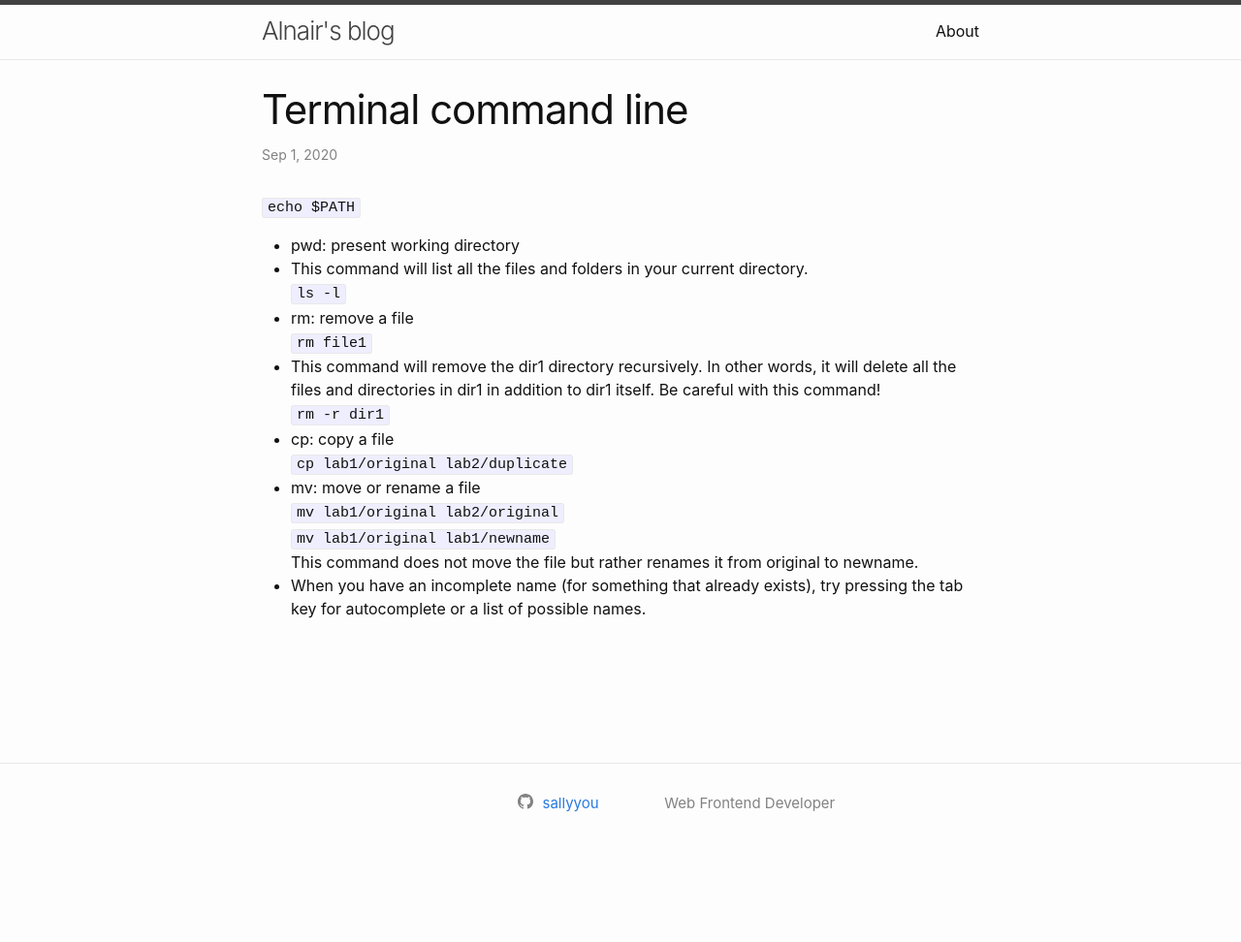
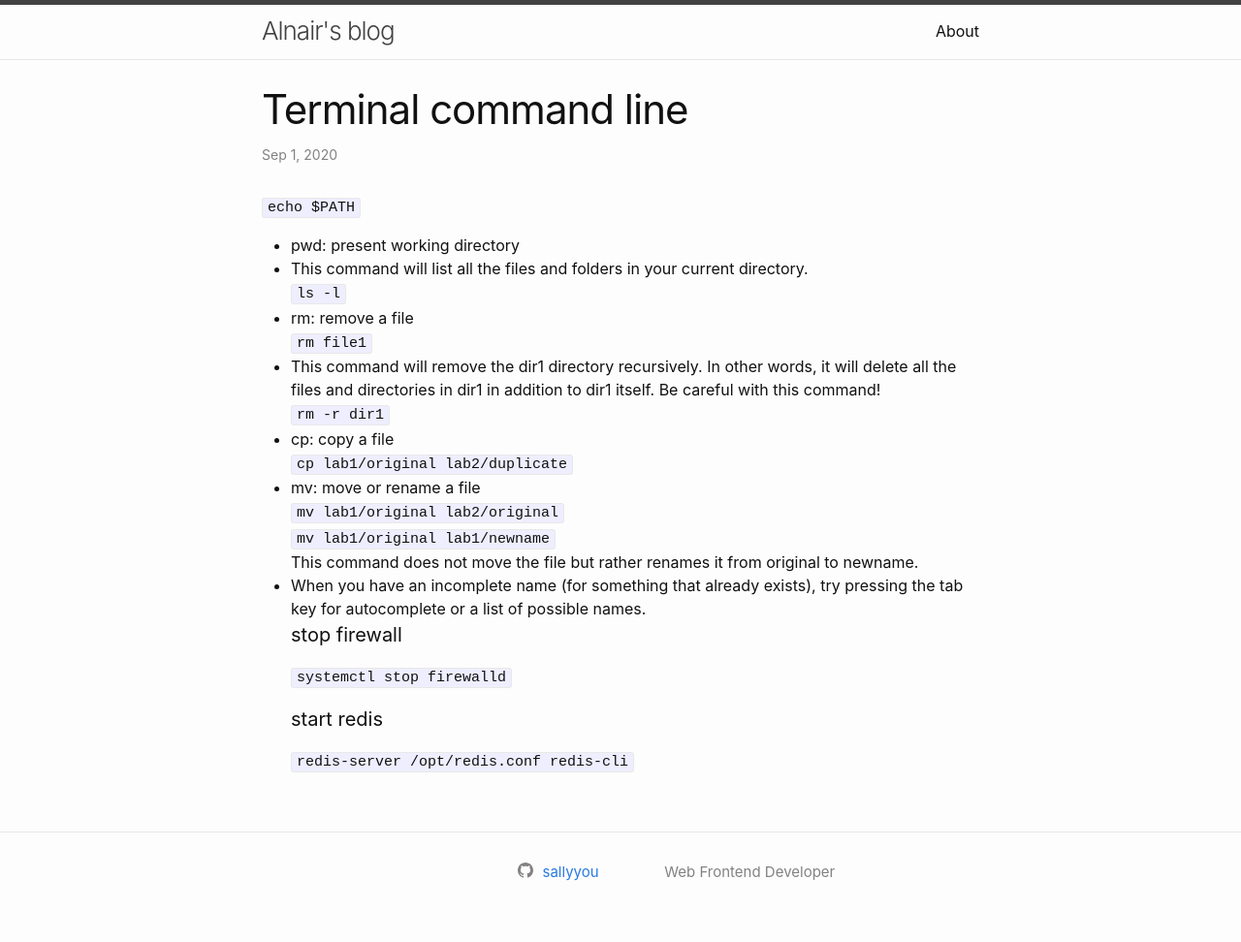
Before and after one commit to astridyang/astridyang.github.io, a Jekyll site: the page built from _posts/2020-09-02-command-line.md, in a window 1280 px wide. Shown: the whole page at 97% size. Built offline with Jekyll 4.4.1, drawn with Linux system fonts in a browser that asks for light colours; before the commit the page ends 900 px from its top, so only the background shows below that.

Commit message:
Update 2020-09-02-command-line.md

````diff
--- a/_posts/2020-09-02-command-line.md
+++ b/_posts/2020-09-02-command-line.md
@@ -19,3 +19,9 @@ categories: cs
  ```mv lab1/original lab1/newname```
 This command does not move the file but rather renames it from original to newname.
 + When you have an incomplete name (for something that already exists), try pressing the tab key for autocomplete or a list of possible names.
+#### stop firewall
+```systemctl stop firewalld```
+#### start redis
+```redis-server /opt/redis.conf
+   redis-cli
+```
````
